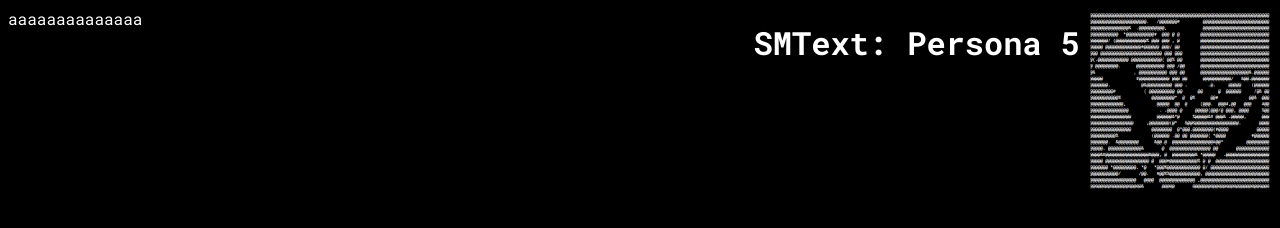
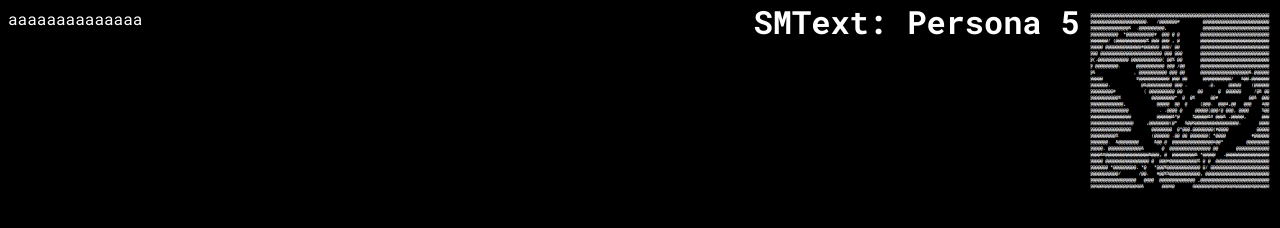
Before and after one commit to CrookShanks4000/CrookShanks4000.github.io, a plain HTML site: page p5text/game.html in a window 1280 px wide. Drawn offline with Linux system fonts and the light colour scheme.

Commit message:
Update consoletheme.css

```diff
--- a/p5text/consoletheme.css
+++ b/p5text/consoletheme.css
@@ -5,7 +5,8 @@
   background-color: black; color:white; font-family: 'Roboto Mono', monospace;
   }
   h1 {
-    background-color: black; text-align: right; color:white; font-family: 'Roboto Mono', monospace; position: fixed; right:200px; top: 0px;
+    background-color: black; text-align: right; color:white; font-family: 'Roboto Mono', monospace; position: fixed; right:200px; top: 0px; padding: 0px; border: 0px;
+    margin: 0;
   }
   img {
       position: fixed;
```
